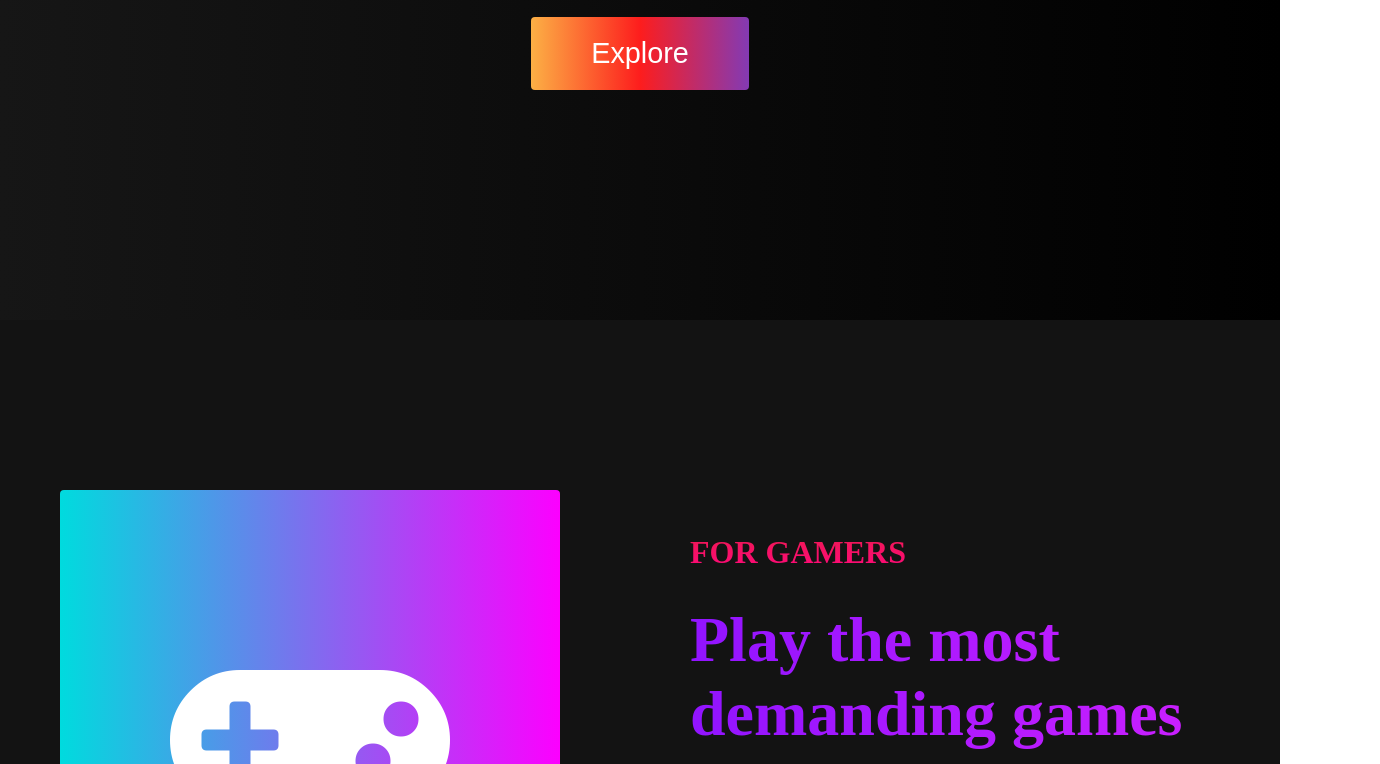
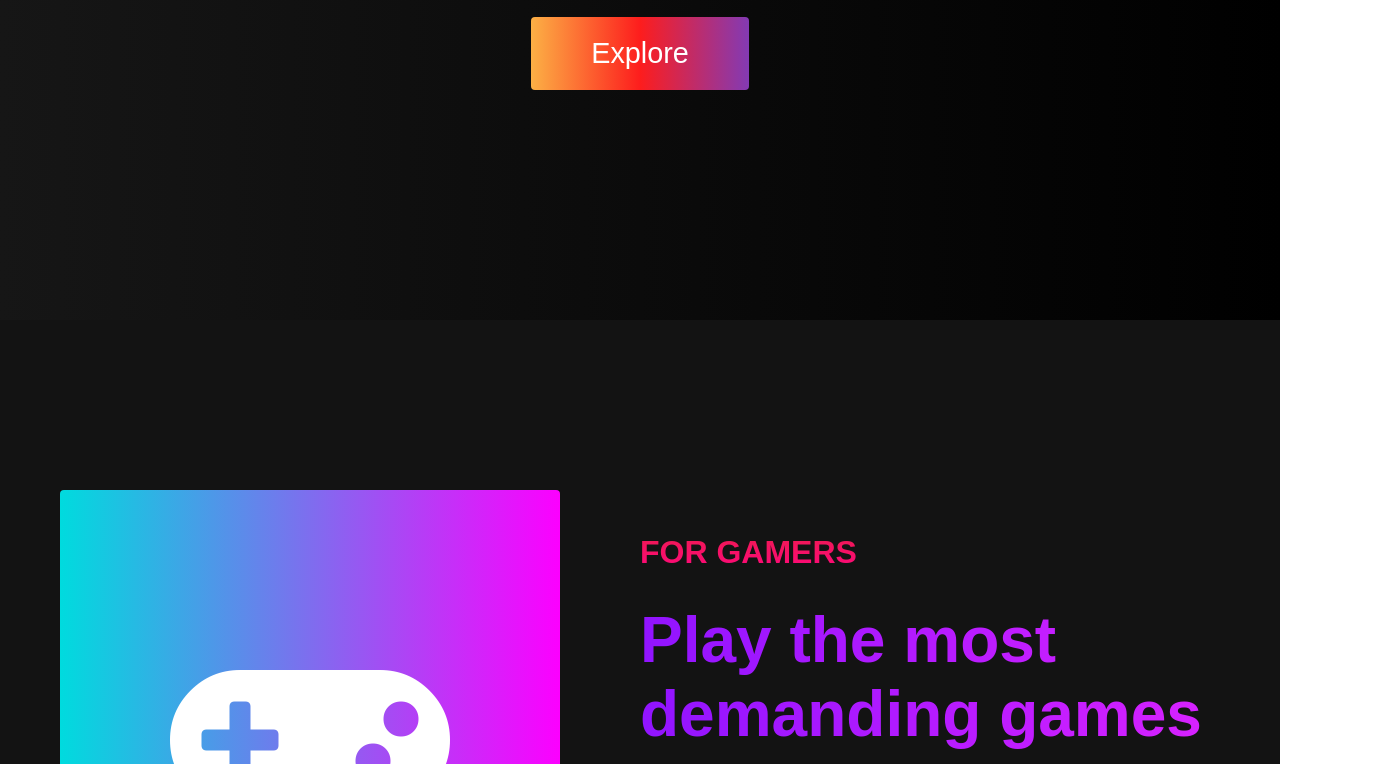
Before and after one commit to methul-ya-boi/WorldLink, a plain HTML site: page index.html in a window 1280 px wide. Shown: the part 540-1304 px from the top of the page, 1380 px wide, since content can reach past the window. Drawn offline with Linux system fonts and the light colour scheme.

Commit message:
Update styles.css

```diff
--- a/styles.css
+++ b/styles.css
@@ -1,4 +1,7 @@
 * {
+    box-sizing: border-box;
+    font-family: 'Kumbh Sans', sans-serif;
+    scroll-behavior: smooth;
     margin: 0;
     padding: 0;
     border: 0;
```
